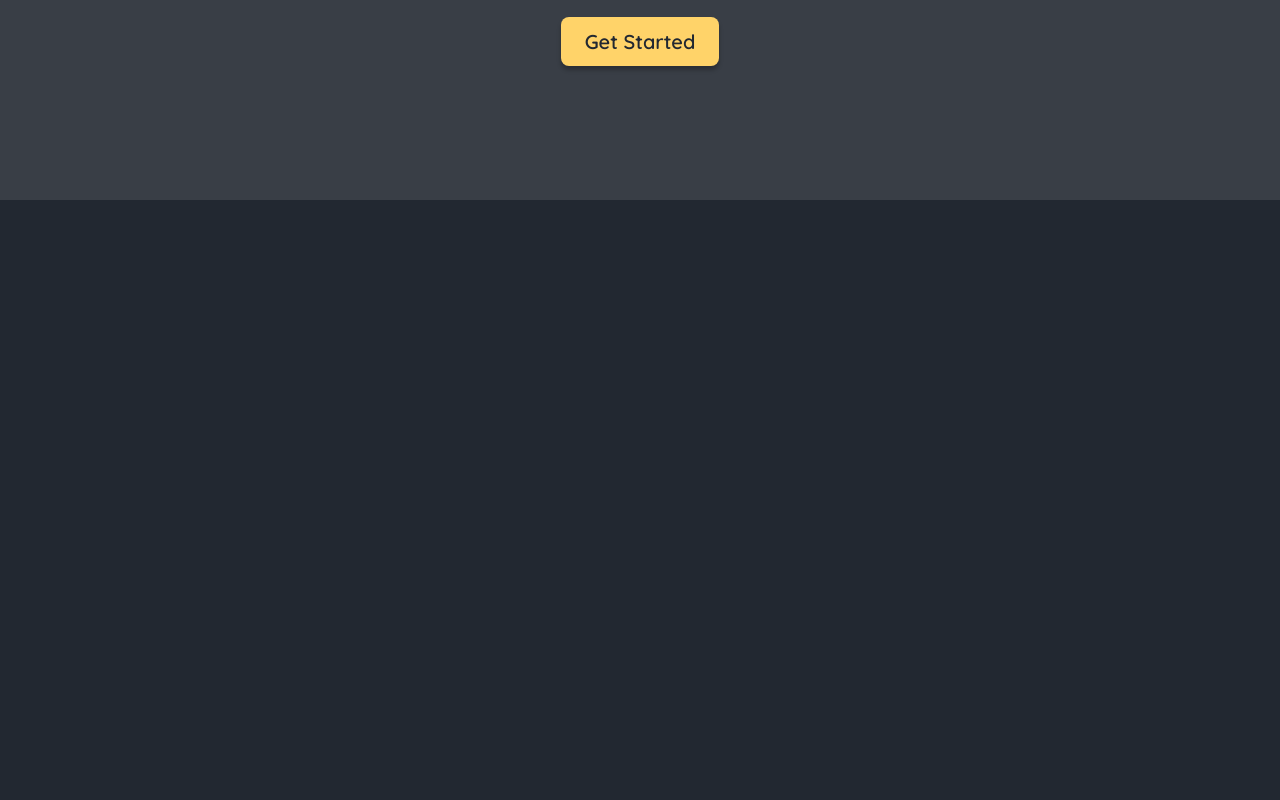
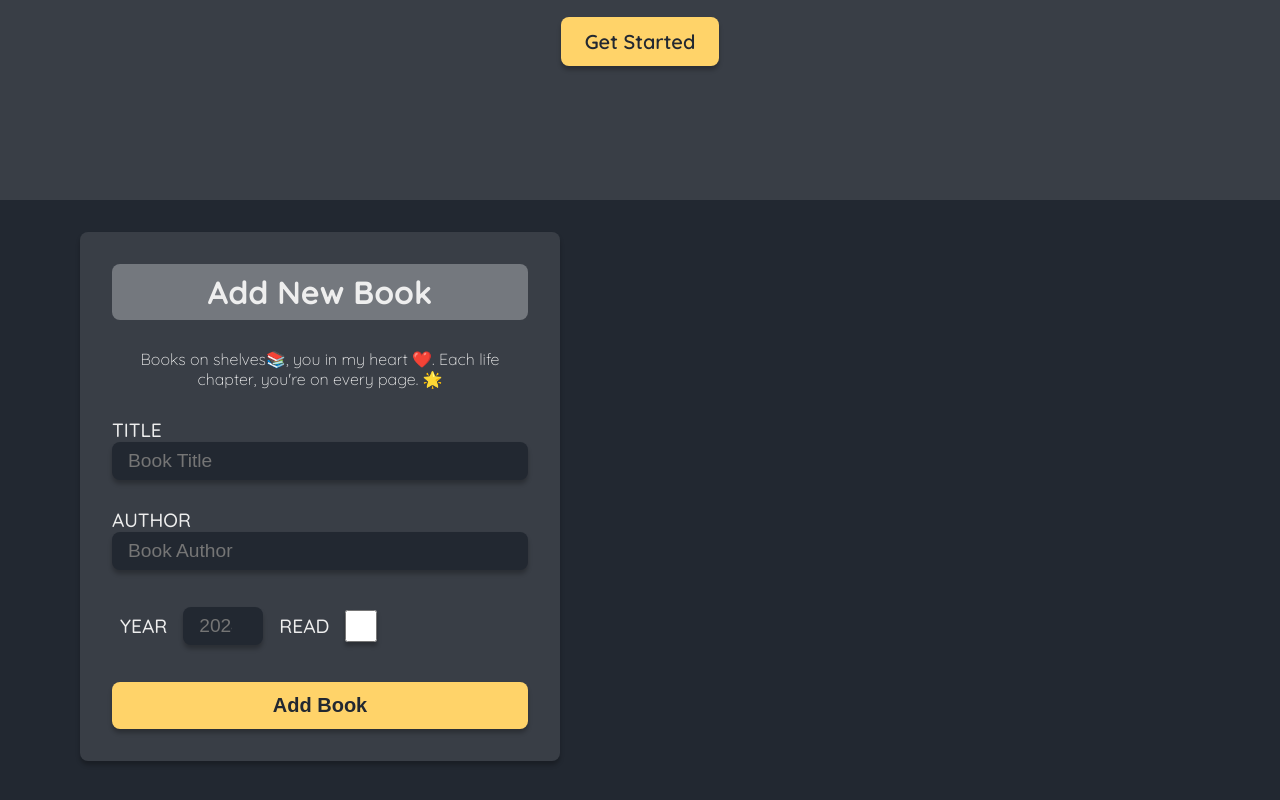
Before and after one commit to bayu275/bookshelf-apps, a website built with Vite: page index.html in a window 1280 px wide. Shown: the part 600-1400 px from the top of the page. Built offline with nearby package versions, Linux system fonts and the light colour scheme.

Commit message:
feat(UI): :lipstick: add UI for add book feature

```diff
--- a/index.html
+++ b/index.html
@@ -20,10 +20,64 @@
                 enjoyable reading experience. Discover your favorite books, track your reading progress, and get your
                 private library sorted today!
             </p>
-            <img src="/images/header-icon.png" alt="header image">
-            <a href="#" class="btn">Get Started</a>
+            <img src="/images/header-icon.png" alt="header image" />
+            <a href="#start" class="btn">Get Started</a>
         </header>
-        <main></main>
+        <main id="start" class="main">
+            <section class="add-book">
+                <div class="add-book__form">
+                    <h2 class="add-book__title">Add New Book</h2>
+                    <p class="add-book__description">
+                        Books on shelves📚, you in my heart ❤️. Each life chapter, you're on every page. 🌟
+                    </p>
+                    <form id="form" class="add-book__form">
+                        <div class="form__input">
+                            <label for="title" class="form__label">Title</label>
+                            <input
+                                type="text"
+                                name="title"
+                                id="title"
+                                class="form__input-field"
+                                placeholder="Book Title"
+                                required
+                            />
+                        </div>
+                        <div class="form__input">
+                            <label for="author" class="form__label">Author</label>
+                            <input
+                                type="text"
+                                name="author"
+                                id="author"
+                                class="form__input-field"
+                                placeholder="Book Author"
+                                required
+                            />
+                        </div>
+                        <div class="form__input wrapper">
+                            <div class="form__input year">
+                                <label for="year" class="form__label">Year</label>
+                                <input
+                                    type="number"
+                                    name="year"
+                                    id="year"
+                                    class="form__input-field"
+                                    min="1900"
+                                    max="2024"
+                                    maxlength="4"
+                                    placeholder="2024"
+                                    required
+                                />
+                            </div>
+                            <div class="form__input read">
+                                <label for="read" class="form__label-checkbox">Read</label>
+                                <input type="checkbox" name="read" id="read" class="form__checkbox" />
+                            </div>
+                        </div>
+                        <button type="submit" class="btn">Add Book</button>
+                    </form>
+                </div>
+            </section>
+        </main>
         <footer></footer>
         <script type="module" src="/main.js"></script>
     </body>
--- a/style.scss
+++ b/style.scss
@@ -13,6 +13,7 @@
 
 html {
     font-size: $BASE-FONT-SIZE;
+    scroll-behavior: smooth;
 
     @media screen and (max-width: $LARGE-SCREEN) {
         font-size: 18px;
@@ -60,6 +61,89 @@ header {
     }
 }
 
+main {
+    margin-top: 2rem;
+    @include flex-container;
+    padding: 0 5rem;
+
+    @media screen and (max-width: $MEDIUM-SCREEN) {
+        padding: 0 2rem;
+    }
+}
+
+.add-book {
+    flex: 1 1 30rem;
+    max-width: 30rem;
+    background-color: color($COLOR-SECONDARY, 60);
+    padding: 2rem;
+    border-radius: $DEFAULT-ROUNDED;
+    box-shadow: $DEFAULT-SHADOW;
+
+    &__title {
+        font-size: 2rem;
+        width: 100%;
+        background-color: color($COLOR-SECONDARY, 30);
+        border-radius: $DEFAULT-ROUNDED;
+        text-align: center;
+        padding: 0.5rem 0;
+    }
+    &__description {
+        text-align: center;
+        font-weight: 300;
+    }
+
+    &__form {
+        @include flex-container(column, flex-start);
+        gap: 1.8rem;
+
+        & > .form__input {
+            label {
+                font-size: 1.2rem;
+                font-weight: 500;
+                text-transform: uppercase;
+            }
+            input {
+                width: 100%;
+                font-size: 1.2rem;
+                border-radius: $DEFAULT-ROUNDED;
+                padding: 0.5rem 1rem;
+                border: none;
+                outline: none;
+                background-color: color($COLOR-PRIMARY, 60);
+                color: color($COLOR-SECONDARY, 10);
+                box-shadow: $DEFAULT-SHADOW;
+            }
+            &.wrapper {
+                @include flex-container(row, flex-start, center);
+                gap: 1rem;
+                padding: 0.5rem;
+            }
+            & > .year {
+                @include flex-container(row, flex-start, center);
+                gap: 1rem;
+                input {
+                    max-width: 5rem;
+                }
+            }
+            & > .read {
+                @include flex-container(row, flex-start, center);
+                gap: 1rem;
+
+                input {
+                    width: 2rem;
+                    height: 2rem;
+                }
+            }
+        }
+        button {
+            outline: none;
+            border: none;
+            cursor: pointer;
+            box-shadow: $DEFAULT-SHADOW;
+        }
+    }
+}
+
 .btn {
     @include button-base;
     background-color: color($COLOR-PRIMARY, 10);
--- a/variables.scss
+++ b/variables.scss
@@ -17,4 +17,6 @@ $SMALL-SCREEN: 576px;
 $MEDIUM-SCREEN: 768px;
 $LARGE-SCREEN: 992px;
 
+$DEFAULT-ROUNDED: 0.5rem;
+
 $DEFAULT-SHADOW: 0 4px 4px rgb(0, 0, 0, 0.25);
```
